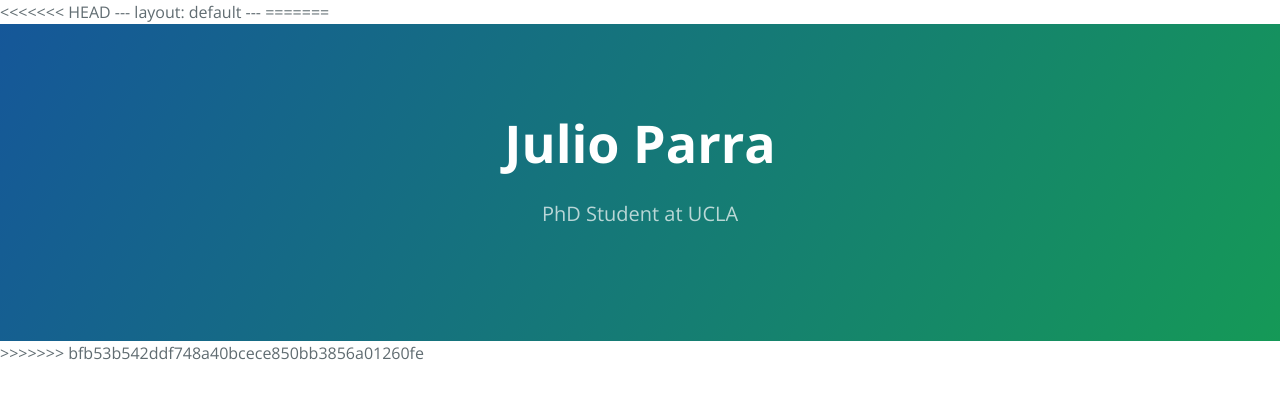
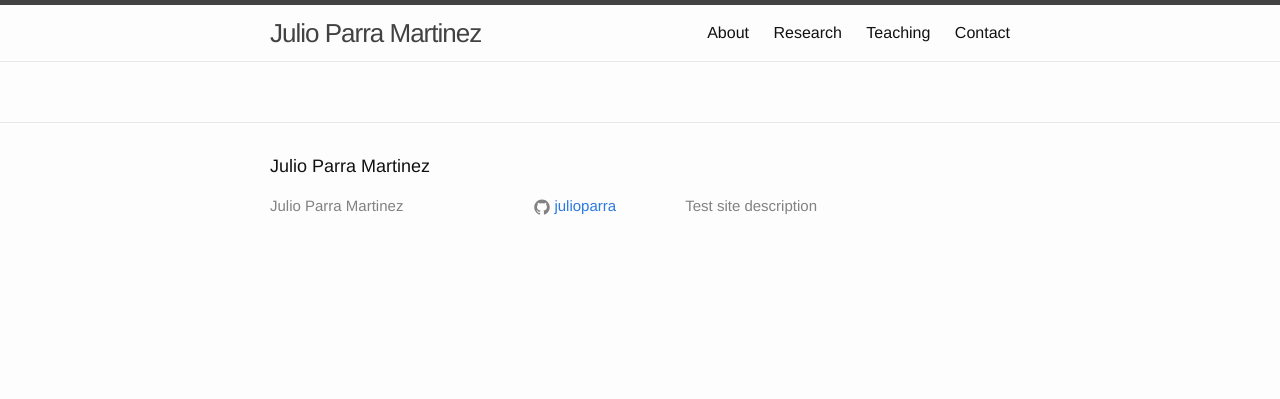
Before and after one commit to julioparra/julioparra.github.io, a Jekyll site: the page built from index.html, in a window 1280 px wide. Shown: the top 399 px of the page. Built offline with Jekyll 4.4.1, drawn with Linux system fonts in a browser that asks for light colours.

Commit message:
repaired index.html file

```diff
--- a/index.html
+++ b/index.html
@@ -1,26 +1,6 @@
-<<<<<<< HEAD
 ---
 layout: default
 ---
-=======
-<!DOCTYPE html>
-<html lang="en-us">
-  <head>
-    <meta charset="UTF-8">
-    <title>Julio Parra by julioparra</title>
-    <meta name="viewport" content="width=device-width, initial-scale=1">
-    <link rel="stylesheet" type="text/css" href="stylesheets/normalize.css" media="screen">
-    <link href='https://fonts.googleapis.com/css?family=Open+Sans:400,700' rel='stylesheet' type='text/css'>
-    <link rel="stylesheet" type="text/css" href="stylesheets/stylesheet.css" media="screen">
-    <link rel="stylesheet" type="text/css" href="stylesheets/github-light.css" media="screen">
-  </head>
-  <body>
-    <section class="page-header">
-      <h1 class="project-name">Julio Parra</h1>
-      <h2 class="project-tagline">PhD Student at UCLA</h2>
-    </section>
->>>>>>> bfb53b542ddf748a40bcece850bb3856a01260fe
-
 <div class="home">
 
 
```
